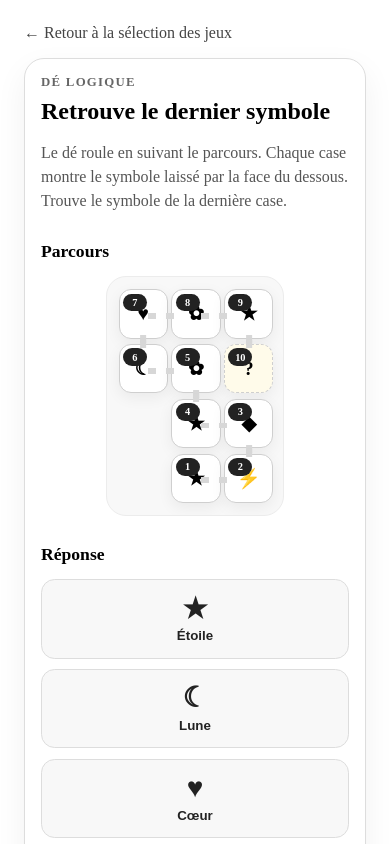
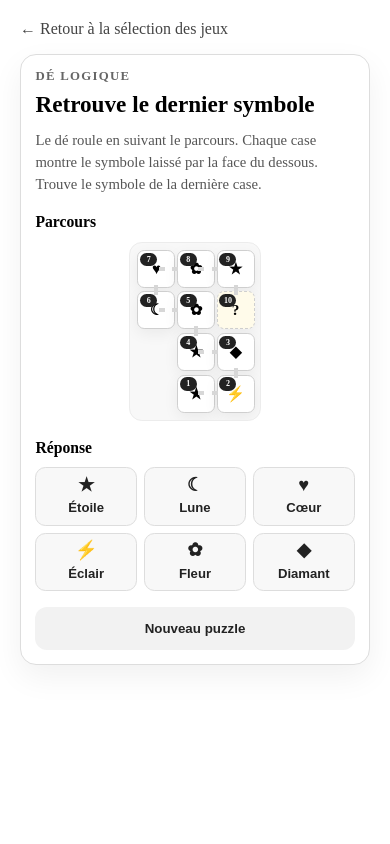
Before and after one commit to madmoune/epoque, an Angular app: page /dice in a window 390 px wide. Shown: the top 844 px of the page. Built offline with nearby package versions, Linux system fonts and the light colour scheme.

Commit message:
Small fixes.

```diff
--- a/src/app/pages/home/home.page.scss
+++ b/src/app/pages/home/home.page.scss
@@ -145,19 +145,84 @@ h1 {
 
 @media (max-width: 560px) {
     .home-page {
-        padding: 1rem;
+        padding: 0.75rem;
     }
 
     .hero,
     .category-card {
-        padding: 1rem;
+        padding: 0.75rem;
+        border-radius: 0.9rem;
+    }
+
+    .hero {
+        box-shadow: 0 0.35rem 1rem rgb(0 0 0 / 5%);
+    }
+
+    .eyebrow {
+        margin-bottom: 0.25rem;
+        font-size: 0.68rem;
+    }
+
+    h1 {
+        font-size: 1.6rem;
+    }
+
+    .hero-text {
+        margin-top: 0.5rem;
+        font-size: 0.9rem;
+        line-height: 1.35;
+    }
+
+    .category-list {
+        gap: 0.65rem;
+        margin-top: 0.75rem;
+    }
+
+    .category-header {
+        margin-bottom: 0.55rem;
+
+        h2 {
+            font-size: 1rem;
+        }
+
+        p {
+            display: none;
+        }
     }
 
     .puzzle-grid {
         grid-template-columns: 1fr;
+        gap: 0.45rem;
     }
 
     .puzzle-card {
+        grid-template-columns: auto minmax(0, 1fr) auto;
+        align-items: center;
+        gap: 0.45rem;
         min-height: auto;
+        padding: 0.55rem 0.65rem;
+        border-radius: 0.65rem;
+
+        h3 {
+            font-size: 0.95rem;
+            line-height: 1.15;
+            overflow-wrap: anywhere;
+        }
+
+        p {
+            display: none;
+        }
+    }
+
+    .puzzle-tag {
+        min-width: 0;
+        padding: 0.2rem 0.45rem;
+        font-size: 0.68rem;
+    }
+
+    .play-link {
+        margin-top: 0;
+        font-size: 0.82rem;
+        white-space: nowrap;
     }
 }
--- a/src/app/puzzles/cryptograms/cryptogram.page.html
+++ b/src/app/puzzles/cryptograms/cryptogram.page.html
@@ -56,6 +56,7 @@
         @if (isCorrect()) {
         <p class="success" role="status">
             Bravo, t'es pas ultra CON!
+            <span class="answer-sentence">{{ puzzle()!.answer }}</span>
         </p>
 
         <button type="button" (click)="nextPuzzle()">
--- a/src/app/puzzles/cryptograms/cryptogram.page.scss
+++ b/src/app/puzzles/cryptograms/cryptogram.page.scss
@@ -125,6 +125,14 @@ button {
     font-weight: 700;
 }
 
+.answer-sentence {
+    display: block;
+    margin-top: 0.5rem;
+    color: #222;
+    font-size: 1.05rem;
+    line-height: 1.45;
+}
+
 .error {
     color: #b00020;
     font-weight: 700;
--- a/src/app/puzzles/dice/dice.page.scss
+++ b/src/app/puzzles/dice/dice.page.scss
@@ -1,7 +1,7 @@
 .page {
-    max-width: 980px;
+    max-width: 860px;
     margin: 0 auto;
-    padding: 2rem;
+    padding: 1.25rem;
 }
 
 .back-link {
@@ -12,7 +12,7 @@
 }
 
 .card {
-    padding: 2rem;
+    padding: 1.5rem;
     border: 1px solid #ddd;
     border-radius: 1.25rem;
     background: #fff;
@@ -29,12 +29,14 @@
 }
 
 h1 {
-    margin: 0 0 1rem;
+    margin: 0 0 0.75rem;
+    font-size: clamp(1.65rem, 4vw, 2.25rem);
+    line-height: 1.05;
 }
 
 h2 {
-    margin: 0 0 0.9rem;
-    font-size: 1.1rem;
+    margin: 0 0 0.65rem;
+    font-size: 0.98rem;
 }
 
 .instructions {
@@ -45,12 +47,12 @@ h2 {
 
 .path-section,
 .answer-section {
-    margin-top: 1.75rem;
+    margin-top: 1.15rem;
 }
 
 .compact-path-grid {
-    --dice-cell-size: 4.4rem;
-    --dice-gap: 0.55rem;
+    --dice-cell-size: 3.35rem;
+    --dice-gap: 0.42rem;
 
     display: grid;
     gap: var(--dice-gap);
@@ -58,7 +60,7 @@ h2 {
     width: fit-content;
     max-width: 100%;
     margin: 0 auto;
-    padding: 1rem;
+    padding: 0.75rem;
     border: 1px solid #ececec;
     border-radius: 1.25rem;
     background: #f8f8f8;
@@ -69,7 +71,7 @@ h2 {
     position: relative;
     width: var(--dice-cell-size);
     height: var(--dice-cell-size);
-    border-radius: 1rem;
+    border-radius: 0.7rem;
     background: transparent;
 }
 
@@ -95,7 +97,7 @@ h2 {
 .path-cell.conn-up::before {
     top: calc(-1 * var(--dice-gap));
     left: 50%;
-    width: 0.45rem;
+    width: 0.34rem;
     height: calc(var(--dice-gap) + 0.15rem);
     transform: translateX(-50%);
 }
@@ -103,7 +105,7 @@ h2 {
 .path-cell.conn-down::after {
     bottom: calc(-1 * var(--dice-gap));
     left: 50%;
-    width: 0.45rem;
+    width: 0.34rem;
     height: calc(var(--dice-gap) + 0.15rem);
     transform: translateX(-50%);
 }
@@ -112,9 +114,9 @@ h2 {
 .path-cell.conn-right .step-badge::after {
     content: '';
     position: absolute;
-    top: 1.95rem;
+    top: calc((var(--dice-cell-size) - 0.34rem) / 2 - 0.22rem);
     width: calc(var(--dice-gap) + 0.15rem);
-    height: 0.45rem;
+    height: 0.34rem;
     background: #d7d7d7;
     z-index: -1;
 }
@@ -129,15 +131,15 @@ h2 {
 
 .step-badge {
     position: absolute;
-    top: 0.3rem;
-    left: 0.3rem;
-    min-width: 1.3rem;
-    height: 1.3rem;
+    top: 0.22rem;
+    left: 0.22rem;
+    min-width: 1.05rem;
+    height: 1.05rem;
     padding: 0 0.2rem;
     border-radius: 999px;
     background: #222;
     color: #fff;
-    font-size: 0.72rem;
+    font-size: 0.62rem;
     font-weight: 800;
     display: grid;
     place-items: center;
@@ -149,7 +151,7 @@ h2 {
     inset: 0;
     display: grid;
     place-items: center;
-    font-size: 1.7rem;
+    font-size: 1.35rem;
     font-weight: 900;
     z-index: 1;
 }
@@ -157,16 +159,17 @@ h2 {
 .symbol-options {
     display: grid;
     grid-template-columns: repeat(3, minmax(0, 1fr));
-    gap: 0.65rem;
+    gap: 0.45rem;
 }
 
 .symbol-button {
     display: grid;
-    gap: 0.35rem;
+    gap: 0.25rem;
     justify-items: center;
-    padding: 0.9rem;
+    min-height: 4.25rem;
+    padding: 0.55rem;
     border: 1px solid #ddd;
-    border-radius: 0.85rem;
+    border-radius: 0.65rem;
     background: #f8f8f8;
     cursor: pointer;
     color: #222;
@@ -196,7 +199,7 @@ h2 {
 }
 
 .symbol-icon {
-    font-size: 1.75rem;
+    font-size: 1.35rem;
     line-height: 1;
 }
 
@@ -215,7 +218,7 @@ h2 {
 .actions {
     display: flex;
     gap: 0.75rem;
-    margin-top: 1.5rem;
+    margin-top: 1rem;
 }
 
 button {
@@ -238,41 +241,43 @@ button {
 
 @media (max-width: 760px) {
     .page {
-        padding: 1rem;
+        padding: 0.75rem;
     }
 
     .card {
-        padding: 1rem;
+        padding: 0.9rem;
+        border-radius: 1rem;
     }
 
     .compact-path-grid {
-        --dice-cell-size: 3.45rem;
-        --dice-gap: 0.45rem;
+        --dice-cell-size: 2.7rem;
+        --dice-gap: 0.28rem;
 
-        padding: 0.75rem;
+        padding: 0.45rem;
+        border-radius: 0.8rem;
     }
 
     .grid-cell {
-        border-radius: 0.8rem;
+        border-radius: 0.55rem;
     }
 
     .stamp-symbol {
-        font-size: 1.4rem;
+        font-size: 1.08rem;
     }
 
     .path-cell.conn-left .step-badge::before,
     .path-cell.conn-right .step-badge::after {
-        top: 1.45rem;
-        height: 0.36rem;
+        top: calc((var(--dice-cell-size) - 0.25rem) / 2 - 0.12rem);
+        height: 0.25rem;
     }
 
     .path-cell.conn-up::before,
     .path-cell.conn-down::after {
-        width: 0.36rem;
+        width: 0.25rem;
     }
 
     .symbol-options {
-        grid-template-columns: repeat(2, minmax(0, 1fr));
+        grid-template-columns: repeat(3, minmax(0, 1fr));
     }
 
     .actions {
@@ -281,38 +286,48 @@ button {
 
     button {
         width: 100%;
-        min-height: 3rem;
+        min-height: 2.65rem;
     }
 }
 
 @media (max-width: 420px) {
+    h1 {
+        font-size: 1.45rem;
+    }
+
+    .instructions {
+        font-size: 0.92rem;
+    }
+
     .compact-path-grid {
-        --dice-cell-size: 2.95rem;
-        --dice-gap: 0.35rem;
+        --dice-cell-size: 2.25rem;
+        --dice-gap: 0.22rem;
     }
 
     .grid-cell {
-        border-radius: 0.75rem;
+        border-radius: 0.45rem;
     }
 
     .step-badge {
-        top: 0.2rem;
-        left: 0.2rem;
-        min-width: 1.1rem;
-        height: 1.1rem;
-        font-size: 0.65rem;
+        top: 0.12rem;
+        left: 0.12rem;
+        min-width: 0.82rem;
+        height: 0.82rem;
+        padding: 0 0.12rem;
+        font-size: 0.5rem;
     }
 
     .stamp-symbol {
-        font-size: 1.2rem;
+        font-size: 0.95rem;
     }
 
-    .path-cell.conn-left .step-badge::before,
-    .path-cell.conn-right .step-badge::after {
-        top: 1.22rem;
+    .symbol-button {
+        min-height: 3.65rem;
+        padding: 0.45rem 0.25rem;
+        font-size: 0.82rem;
     }
 
-    .symbol-options {
-        grid-template-columns: 1fr;
+    .symbol-icon {
+        font-size: 1.15rem;
     }
 }
--- a/src/app/puzzles/memory-grid/memory-grid.page.scss
+++ b/src/app/puzzles/memory-grid/memory-grid.page.scss
@@ -216,7 +216,7 @@ button {
     left: 50%;
     bottom: 1rem;
     z-index: 11;
-    width: min(calc(100% - 2rem), 24rem);
+    width: min(calc(100% - 2rem), 28rem);
     max-height: calc(100vh - 2rem);
     overflow: auto;
     transform: translateX(-50%);
@@ -274,17 +274,18 @@ button {
 }
 
 .color-options {
-    grid-template-columns: repeat(8, 1fr);
+    grid-template-columns: repeat(4, minmax(0, 1fr));
 }
 
 .shape-options {
-    grid-template-columns: repeat(7, 1fr);
+    grid-template-columns: repeat(7, minmax(0, 1fr));
 }
 
 .picker-button {
     display: grid;
     place-items: center;
     min-height: 2.75rem;
+    min-width: 0;
     padding: 0.5rem;
     border: 1px solid #ddd;
     border-radius: 0.875rem;
@@ -421,10 +422,6 @@ tr:last-child td {
         border-radius: 1.25rem;
     }
 
-    .color-options {
-        grid-template-columns: repeat(4, 1fr);
-    }
-
     .shape-options {
         grid-template-columns: repeat(4, 1fr);
     }
```
